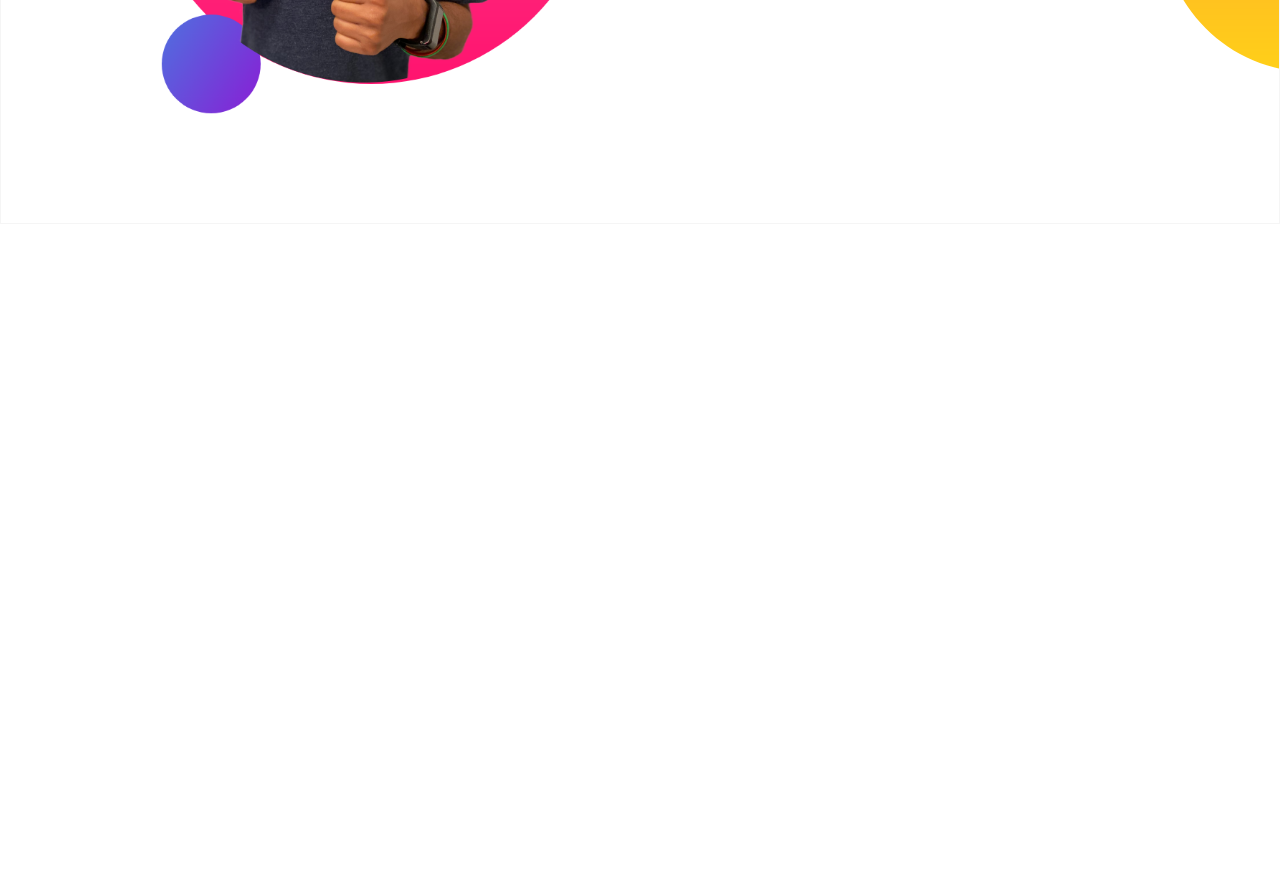
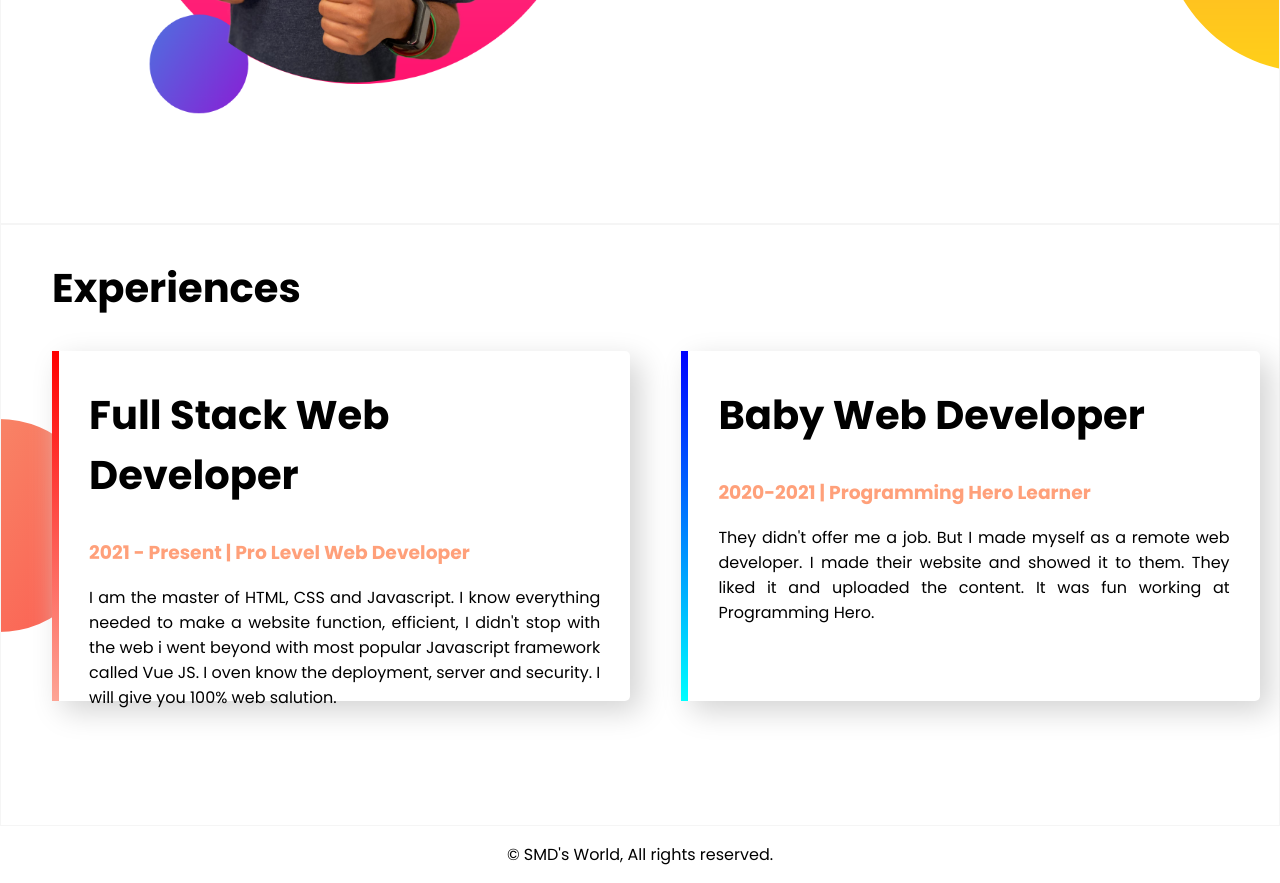
Before and after one commit to SMDpHero/Portfolio-Website-01, a plain HTML site: page index.html in a window 1280 px wide. Shown: the part 980-1863 px from the top of the page. Before the commit the page ends 1204 px from the top, so only its background shows below. Drawn offline with Linux system fonts and the light colour scheme.

Commit message:
Final project done

```diff
--- a/index.html
+++ b/index.html
@@ -16,7 +16,7 @@
     <section class="top-banner">
       <div class="half-width">
         <h1>Welcome To</h1>
-        <h1><span class="name-highlight">SMD's</span> World</h1>
+        <h1><span class="orange-highlight">SMD's</span> World</h1>
         <h3>World-Class Professional Web Developer</h3>
         <p>
           I’m a skilled Web Developer with strong expertise in HTML, CSS, and
@@ -24,7 +24,11 @@
           great user experiences. My focus is on building high-quality websites
           that work well on any device.
         </p>
-        <a class="link-btn" target="_blank" href="https://www.linkedin.com/in/shekhmdnayem/">
+        <a
+          class="link-btn"
+          target="_blank"
+          href="https://www.linkedin.com/in/shekhmdnayem/"
+        >
           Visit My Profile
         </a>
       </div>
@@ -40,13 +44,48 @@
         <h2>Big Dream</h2>
         <h3>Become Worlds No 1 Web Developer</h3>
         <p>
-          I've learned HTML and CSS, and my goal is to build more websites. I’m excited to share what I’ve learned with others. I believe everyone should have the skills to build a website, and I want to help others bring their ideas to life online. By teaching, I can also deepen my own understanding and grow as a developer.
+          I've learned HTML and CSS, and my goal is to build more websites. I’m
+          excited to share what I’ve learned with others. I believe everyone
+          should have the skills to build a website, and I want to help others
+          bring their ideas to life online. By teaching, I can also deepen my
+          own understanding and grow as a developer.
         </p>
-        <a class="link-btn" target="_blank" href="https://smdnayem.github.io/HTML_Resume/">
+        <a
+          class="link-btn"
+          target="_blank"
+          href="https://smdnayem.github.io/HTML_Resume/"
+        >
           Download Resume
         </a>
       </div>
-
     </section>
+    <section class="experience-area">
+      <h2 class="exp">Experiences</h2>
+      <div id="full-stack" class="half-width single-exp">
+        <h2>Full Stack Web Developer</h2>
+        <h3 class="orange-highlight">
+          2021 - Present | Pro Level Web Developer
+        </h3>
+        <p class="mini-overview">
+          I am the master of HTML, CSS and Javascript. I know everything needed
+          to make a website function, efficient, I didn't stop with the web i
+          went beyond with most popular Javascript framework called Vue JS. I
+          oven know the deployment, server and security. I will give you 100%
+          web salution.
+        </p>
+      </div>
+      <div id="baby-web" class="half-width single-exp">
+        <h2>Baby Web Developer</h2>
+        <h3 class="orange-highlight">2020-2021 | Programming Hero Learner</h3>
+        <p class="mini-overview">
+          They didn't offer me a job. But I made myself as a remote web
+          developer. I made their website and showed it to them. They liked it
+          and uploaded the content. It was fun working at Programming Hero.
+        </p>
+      </div>
+    </section>
+    <footer>
+      <p class="copyright">© SMD's World, All rights reserved.</p>
+    </footer>
   </body>
 </html>
--- a/style.css
+++ b/style.css
@@ -5,16 +5,16 @@ body {
 h1 {
   font-size: 50px;
 }
-h2{
+h2 {
   font-size: 40px;
 }
-.name-highlight {
+.orange-highlight {
   color: lightsalmon;
 }
 .half-width {
   width: 40%;
   float: left;
-  margin-left: 5%;
+  margin-left: 4%;
   padding-left: 2%;
 }
 
@@ -29,12 +29,11 @@ section {
   height: 500px;
   border: 1px solid whitesmoke;
   padding-bottom: 100px;
-
 }
-.link-btn{
+.link-btn {
   text-decoration: none;
   color: rgb(255, 255, 255);
-  background-image: linear-gradient(90deg,lightsalmon,tomato);
+  background-image: linear-gradient(90deg, lightsalmon, tomato);
   padding: 10px 20px;
   border-radius: 5px;
 }
@@ -43,3 +42,42 @@ section {
   background-repeat: no-repeat;
   background-position: right;
 }
+
+.experience-area {
+  background-image: url(images/exp-bg.png);
+  background-repeat: no-repeat;
+  background-position: left;
+  float: left;
+}
+.exp {
+  /*background-color: red; */
+  margin-left: 4%;
+}
+.single-exp {
+  border-radius: 5px;
+  box-shadow: 10px 10px 30px lightgray;
+  height: 70%;
+  padding: 0 30px;
+  background-color: white;
+}
+.mini-overview {
+  text-align: justify;
+}
+#full-stack {
+  border-left: 7px solid;
+  border-image: linear-gradient(180deg, rgb(255, 0, 0), rgb(253, 165, 150));
+  border-image-slice: 1;
+}
+#baby-web {
+  border-left: 7px solid;
+  border-image: linear-gradient(180deg, blue, cyan);
+  border-image-slice: 1;
+}
+footer {
+  /*background-color: red; */
+  float: left;
+  width: 100%;
+}
+.copyright {
+  text-align: center;
+}
```
